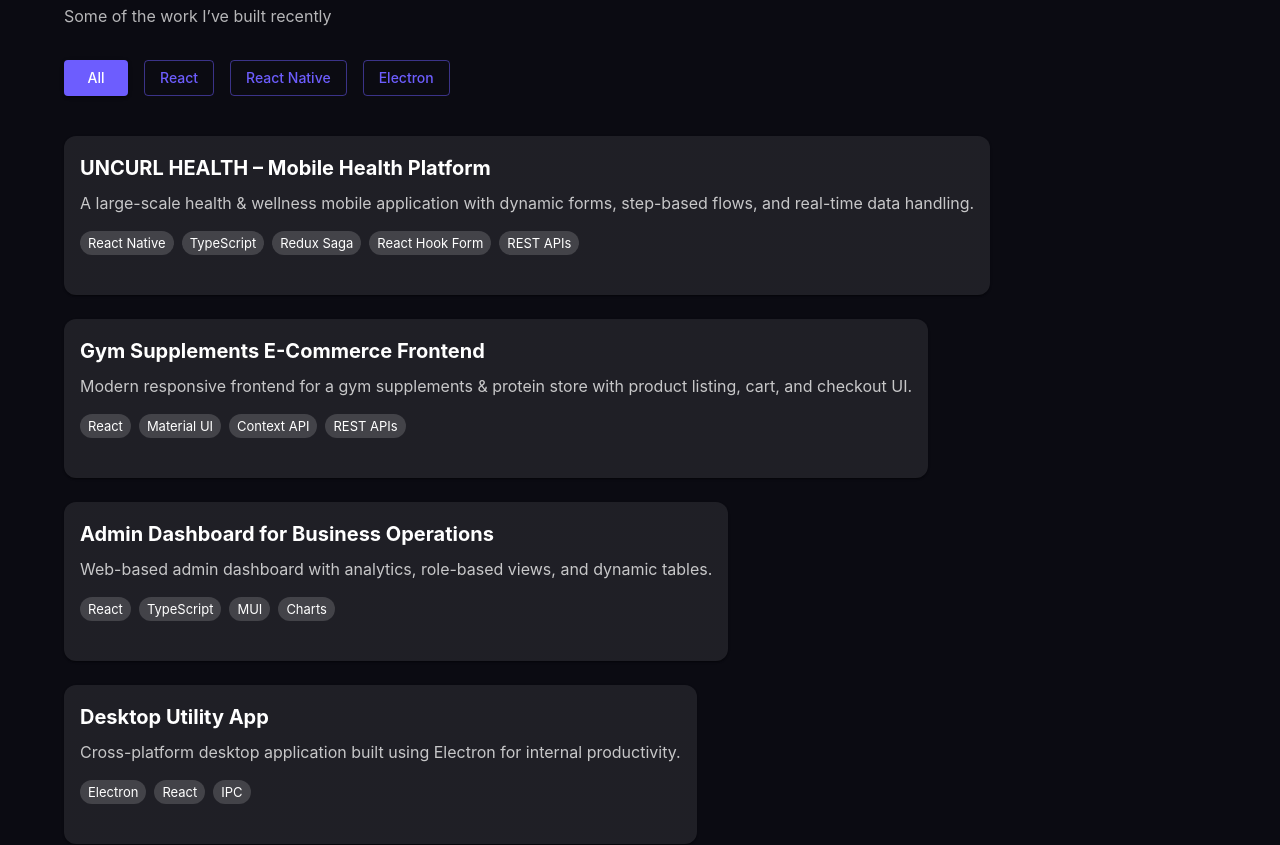
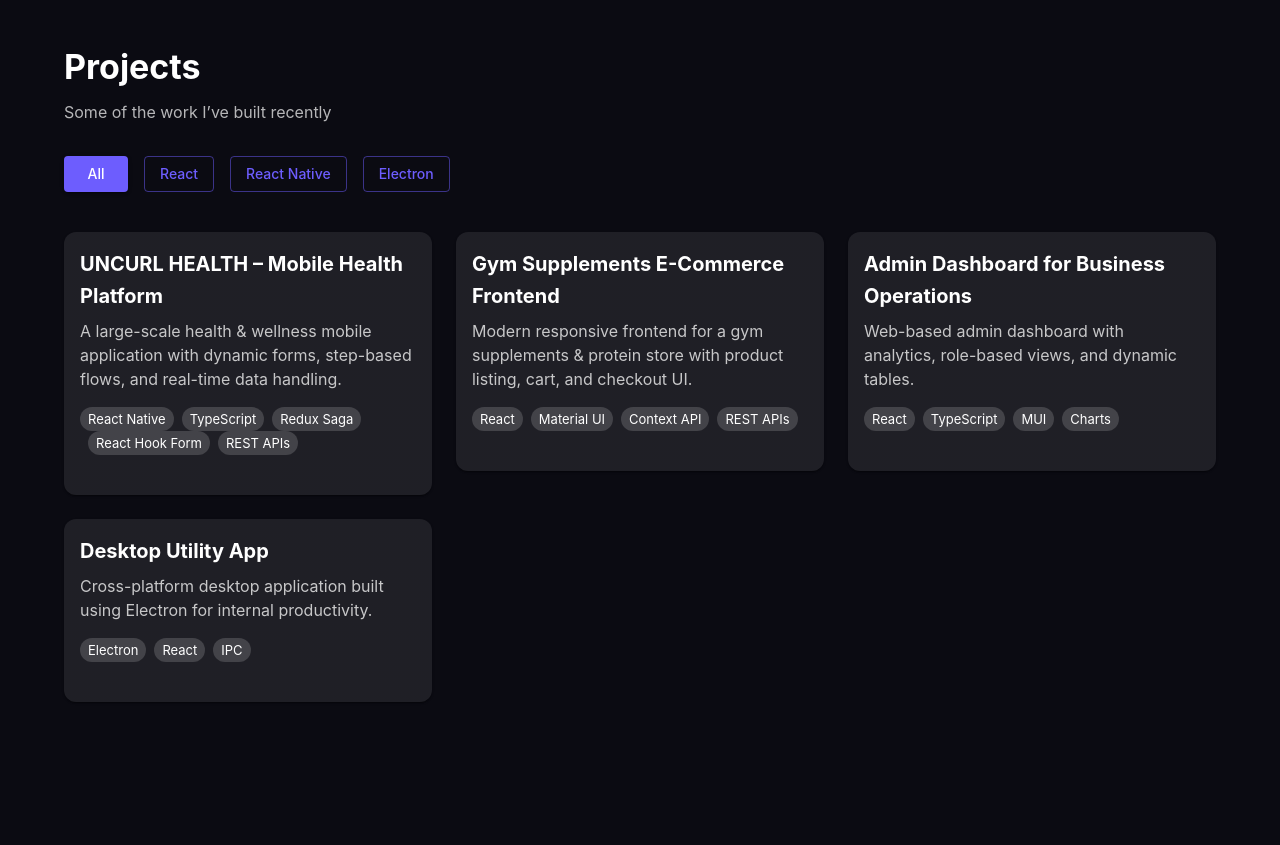
Before and after one commit to vishal-verma-syncglob/Vishal-Portfolio, a React (Vite) app: page / in a window 1280 px wide. Shown: the part 1280-2125 px from the top of the page. Built offline with nearby package versions, Linux system fonts and the light colour scheme.

Commit message:
Fix MUI v7 Grid usage (remove item/xs/md)

```diff
--- a/src/components/Projects.tsx
+++ b/src/components/Projects.tsx
@@ -45,33 +45,17 @@ const Projects = () => {
       </Stack>
 
       {/* PROJECT GRID */}
-      <Grid
-        container
-        spacing={3}
-        component={motion.div}
-        initial="hidden"
-        whileInView="visible"
-        viewport={{ once: true }}
-        variants={{
-          visible: {
-            transition: { staggerChildren: 0.15 },
-          },
-        }}
-      >
-        {filteredProjects.map((project) => (
-          <Grid
-            item
-            xs={12}
-            sm={6}
-            md={4}
-            key={project.id}
-            component={motion.div}
-            variants={{
-              hidden: { opacity: 0, y: 30 },
-              visible: { opacity: 1, y: 0 },
-            }}
-          >
-            <ProjectCard project={project} />
+      <Grid container spacing={3}>
+        {filteredProjects.map((project, index) => (
+          <Grid key={project.id} size={{ xs: 12, sm: 6, md: 4 }}>
+            <motion.div
+              initial={{ opacity: 0, y: 30 }}
+              whileInView={{ opacity: 1, y: 0 }}
+              viewport={{ once: true }}
+              transition={{ delay: index * 0.1 }}
+            >
+              <ProjectCard project={project} />
+            </motion.div>
           </Grid>
         ))}
       </Grid>
--- a/src/components/Skills.tsx
+++ b/src/components/Skills.tsx
@@ -26,7 +26,7 @@ const Skills = () => {
 
       <Grid container spacing={3}>
         {skills.map((skill, index) => (
-          <Grid item xs={12} sm={6} md={4} key={skill}>
+          <Grid key={skill} size={{ xs: 12, sm: 6, md: 4 }}>
             <AnimateOnScroll delay={index * 0.1}>
               <Card
                 component={motion.div}
```
